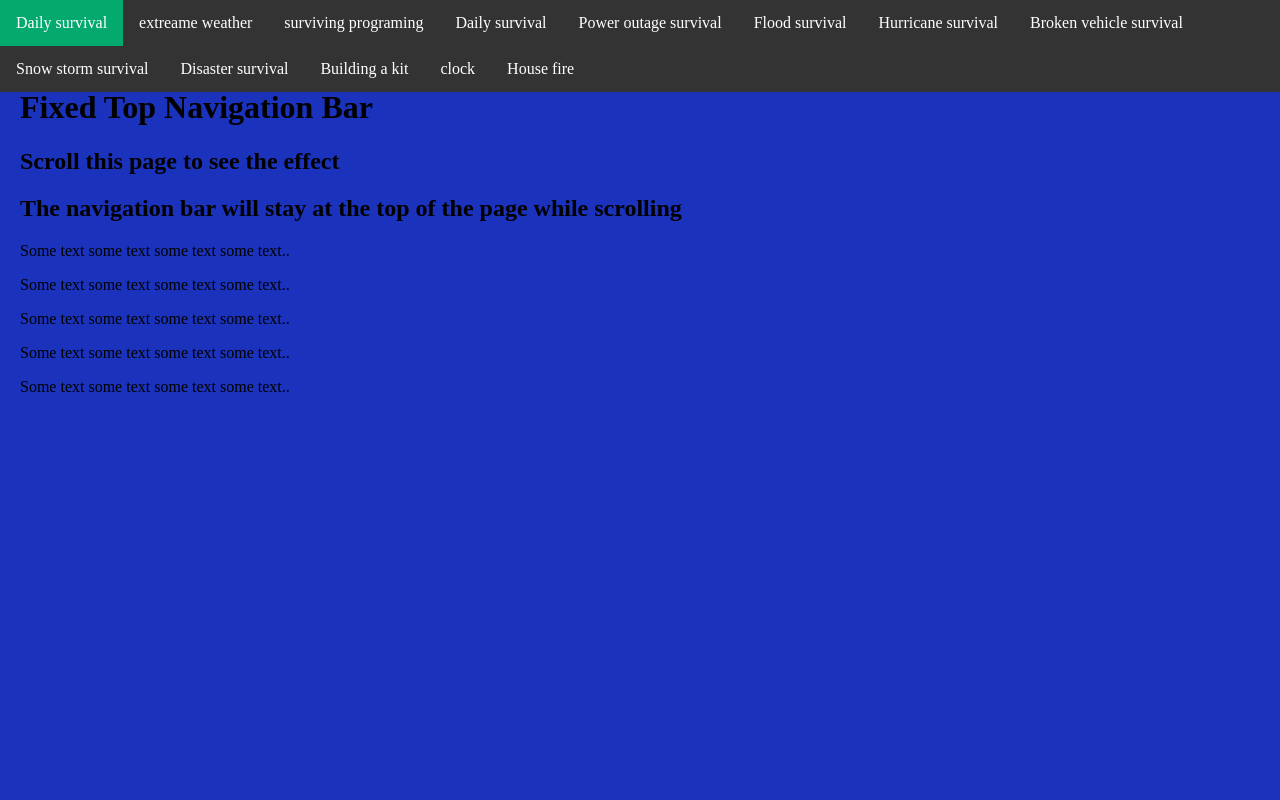
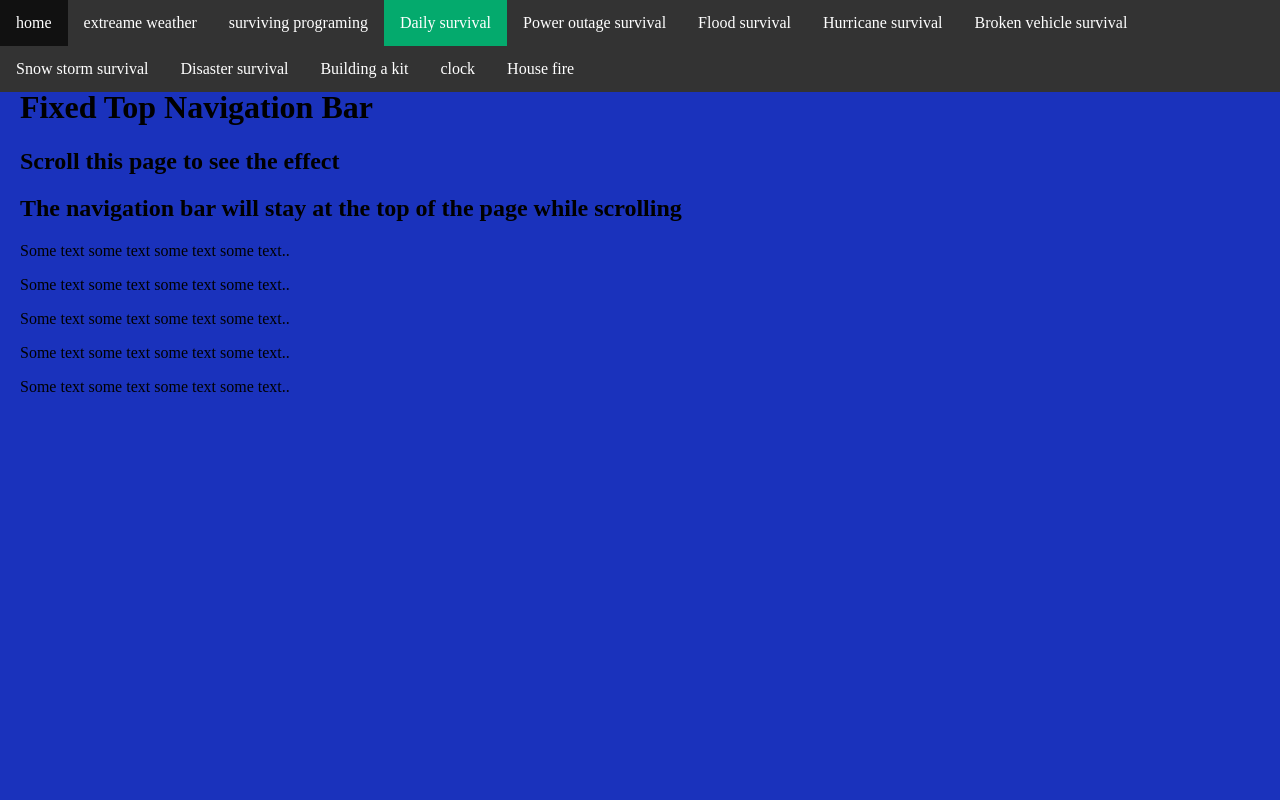
Before and after one commit to alextaylor5/tailoredsurvival, a plain HTML site: page Daily_survival.html in a window 1280 px wide. Shown: the top 800 px of the page. Drawn offline with Linux system fonts and the light colour scheme.

Commit message:
added class active to daily survival

```diff
--- a/Daily_survival.html
+++ b/Daily_survival.html
@@ -48,10 +48,10 @@
 
     <body>
       <ul>
-        <li><a class="active" href="Daily_survival.html">Daily survival</a></li>
+        <li><a href="index.html">home</a></li>
         <li><a href="ready for extreme weather.html">extreame weather</a></li>
         <li><a href="surviving programing.html">surviving programing</a></li>
-        <li><a href="Daily_survival.html">Daily survival</a></li>
+        <li><a class="active" href="Daily_survival.html">Daily survival</a></li>
         <li><a href="Power_outage_survival.html">Power outage survival</a></li>
         <li><a href="Flood_survival.html">Flood survival</a></li>
         <li><a href="Hurricane_survival.html">Hurricane survival</a></li>
```
